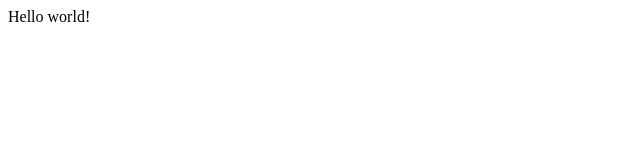
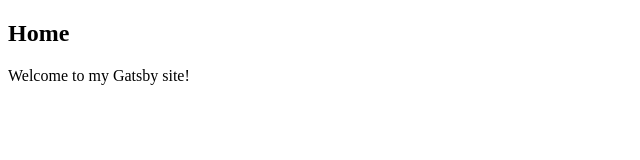
Before and after one commit to diazgdev/gatsby-portfolio, a Gatsby site: page / in a window 1280 px wide. Shown: the whole page, without its empty margins (0-640 px from the left). Built offline with nearby package versions, Linux system fonts and the light colour scheme; Gatsby itself is replaced by a stand-in of ours.

Commit message:
first commit

```diff
--- a/src/pages/index.js
+++ b/src/pages/index.js
@@ -1,5 +1,10 @@
 import * as React from "react"
 
 export default function Home() {
-  return <div>Hello world!</div>
+  return (
+    <section>
+      <h1>Home</h1>
+      <p>Welcome to my Gatsby site!</p>
+    </section>
+    )
 }
```
Also changed, not shown: src/pages/about.js (added).
